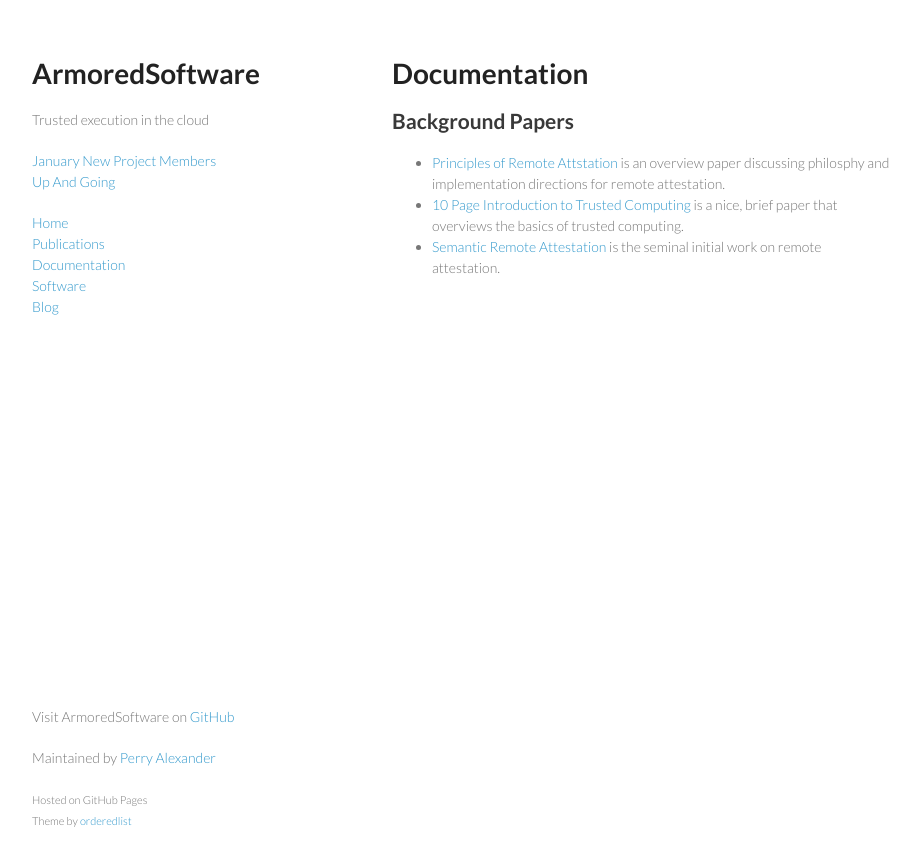
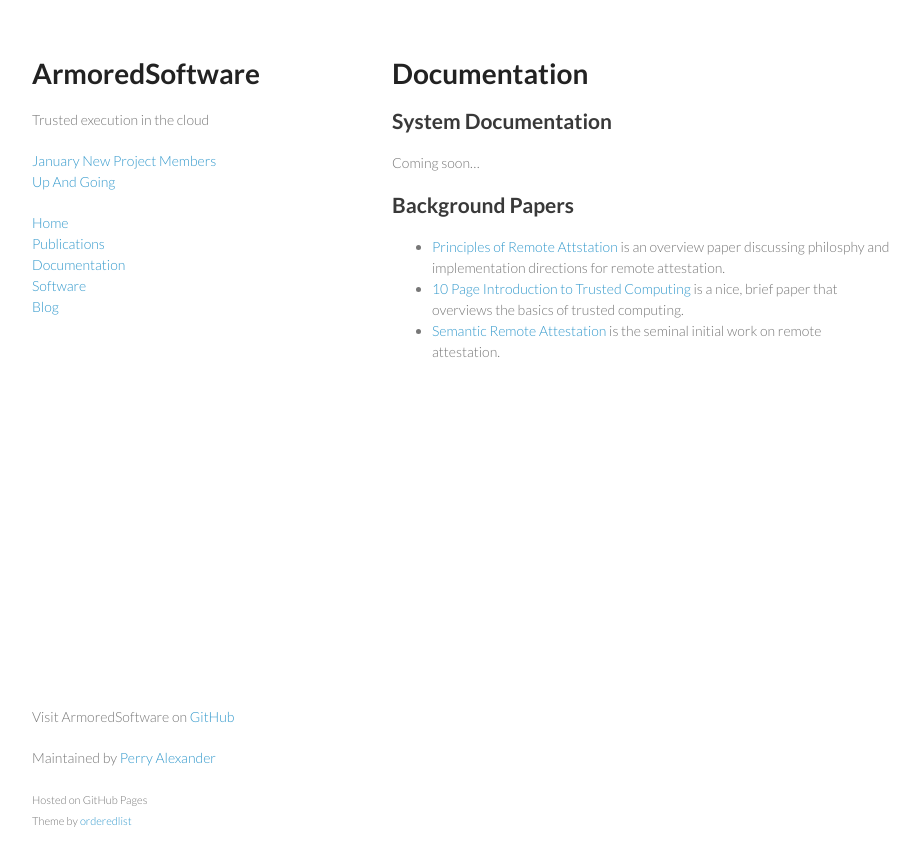
Before and after one commit to armoredsoftware/armoredsoftware.github.io, a Jekyll site: the page built from documentation.md, in a window 1280 px wide. Shown: the top 866 px of the page, without its empty margins (178-1098 px from the left). Built offline with Jekyll 4.4.1, drawn with Linux system fonts in a browser that asks for light colours.

```diff
--- a/documentation.md
+++ b/documentation.md
@@ -5,6 +5,10 @@ title: {{ site.title }}
 
 # Documentation
 
+## System Documentation
+
+Coming soon...
+
 ## Background Papers
 
 * [Principles of Remote Attstation](http://citeseerx.ist.psu.edu/viewdoc/summary?doi=10.1.1.298.2277) is an overview paper discussing philosphy and implementation directions for remote attestation.
```
